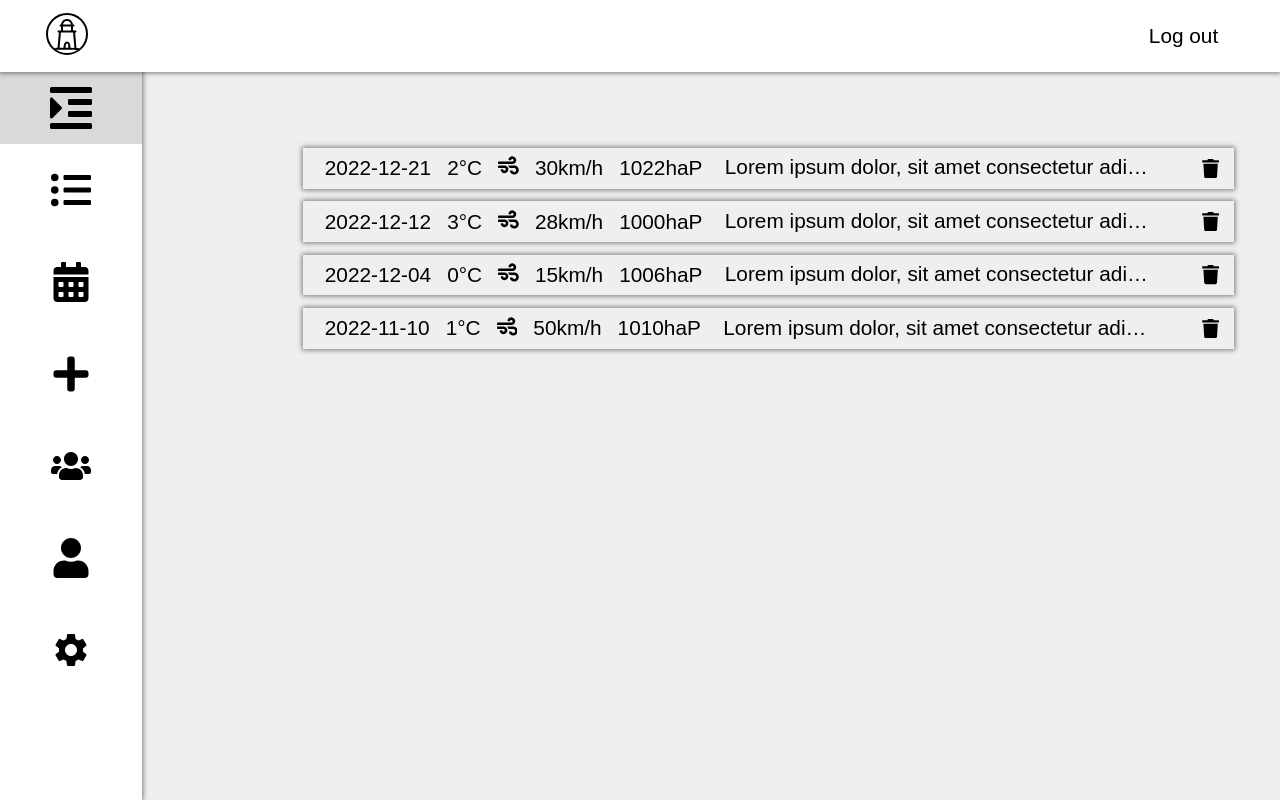
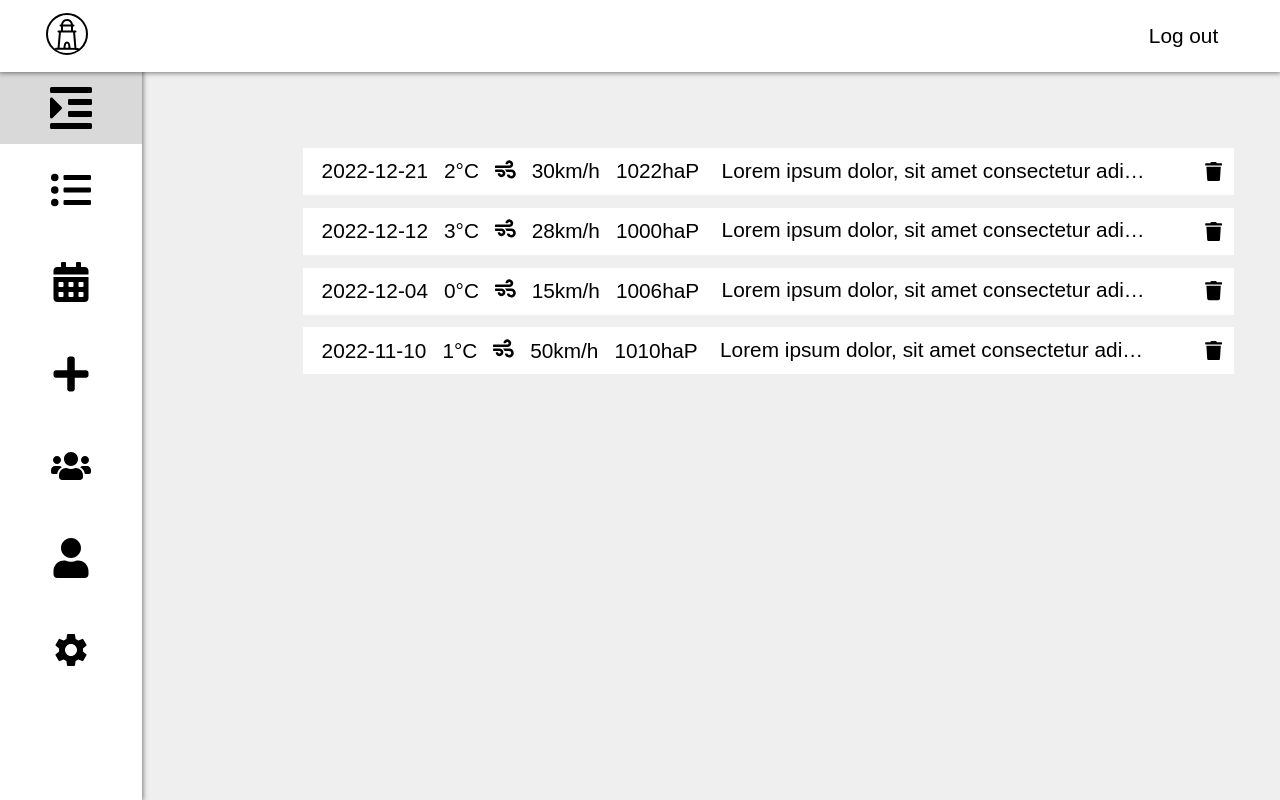
Before and after one commit to sbacanski0730/weather-and-hr-logbook-web, a React (Create React App) app: page / in a window 1280 px wide. Built offline with nearby package versions, Linux system fonts and the light colour scheme.

Commit message:
Detail changes

```diff
--- a/src/Components/NavBar/Navbar.style.js
+++ b/src/Components/NavBar/Navbar.style.js
@@ -4,10 +4,6 @@ export const NavbarStyle = styled.div`
 	/* --element-height: 72px; */
 	/* --element-width-closed: 142px; */
 	/* --element-width-open: 302px; */
-	width: 100vw;
-	/* position: absolute; */
-	/* left: 0; */
-	/* top: 0; */
 
 	.top {
 		background-color: #ffffff;
@@ -56,7 +52,7 @@ export const NavbarStyle = styled.div`
 			justify-content: center;
 			align-items: center;
 
-			& > svg {
+			svg {
 				font-size: 3rem;
 				transition: all ease 2s;
 			}
--- a/src/components/ReportComponent/Report.style.js
+++ b/src/components/ReportComponent/Report.style.js
@@ -1,20 +1,21 @@
 import styled, { css } from 'styled-components';
 
 export const ReportStyle = styled.div`
-	/* border: 1px solid black; */
-	box-shadow: 0px 0px 5px 1px rgba(0, 0, 0, 0.5);
+	/* box-shadow: 0px 0px 5px 1px rgba(0, 0, 0, 0.5); */
 	border: 1px solid transparent;
+	background-color: #ffffff;
 	width: 100%;
 	display: flex;
 	flex-direction: row;
-	padding: 0.4rem 0.8rem;
+	justify-content: space-between;
+	padding: 0.6rem 0.6rem;
 	cursor: default;
 	user-select: none;
 
 	transition: all 0.2s ease;
 
 	&:hover {
-		box-shadow: 0px 0px 5px 1px rgba(0, 0, 0, 0.9);
+		box-shadow: 0px 0px 5px 1px rgba(0, 0, 0, 0.4);
 	}
 
 	.report-data {
@@ -75,7 +76,7 @@ export const ReportStyle = styled.div`
 		if (isOpen) {
 			return css`
 				&:hover {
-					border: 1px solid transparent;
+					/* border: 1px solid transparent; */
 				}
 
 				.report-data {
```
